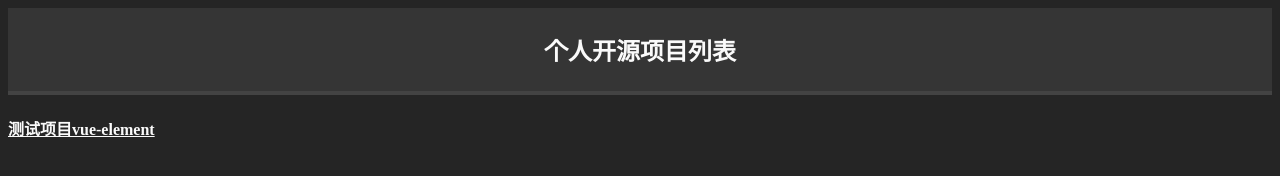
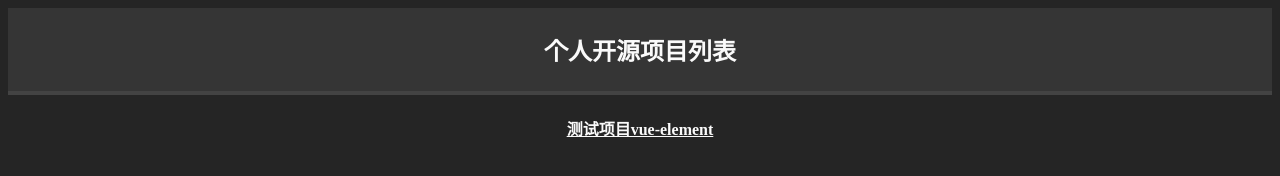
Before and after one commit to dragonliuhu/dragonliuhu.github.io, a plain HTML site: page index.html in a window 1280 px wide. Drawn offline with Linux system fonts and the light colour scheme.

Commit message:
Update index.html

```diff
--- a/index.html
+++ b/index.html
@@ -14,7 +14,7 @@
 			background: #252525;
 			marigin: 0;
 		}
-		h2,h4 a{
+		h2, h4,h4 a{
 			text-align: center;
 			color: #fafafa;
 		}
```
